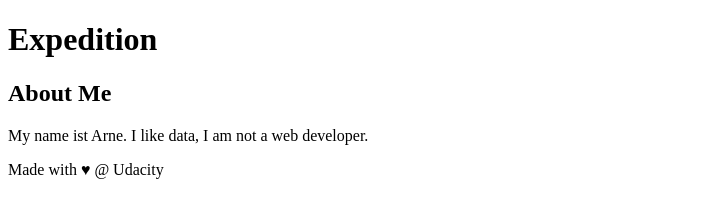
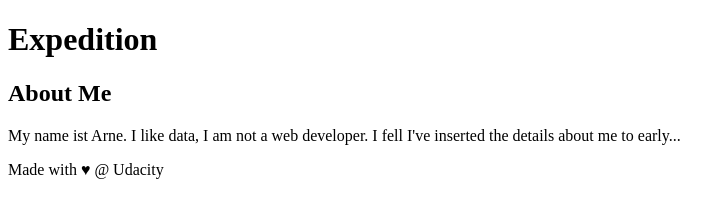
Before and after one commit to arneeder/git-course, a plain HTML site: page index.html in a window 1280 px wide. Shown: the whole page, without its empty margins (0-724 px from the left). Drawn offline with Linux system fonts and the light colour scheme.

Commit message:
added even more content about myself

```diff
--- a/index.html
+++ b/index.html
@@ -22,7 +22,7 @@
     <aside>
         <h2>About Me</h2>
 
-        <p>My name ist Arne. I like data, I am not a web developer.</p>
+        <p>My name ist Arne. I like data, I am not a web developer. I fell I've inserted the details about me to early...</p>
     </aside>
 
     <footer>
```
